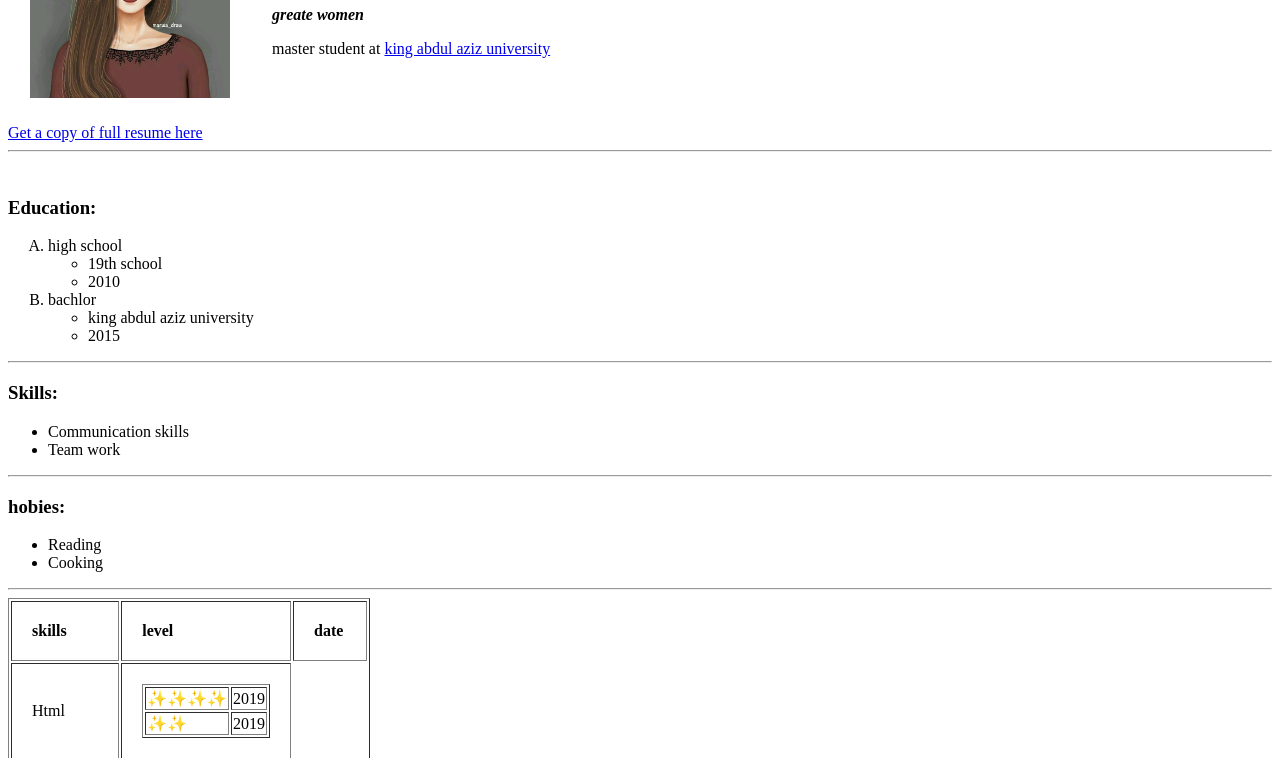
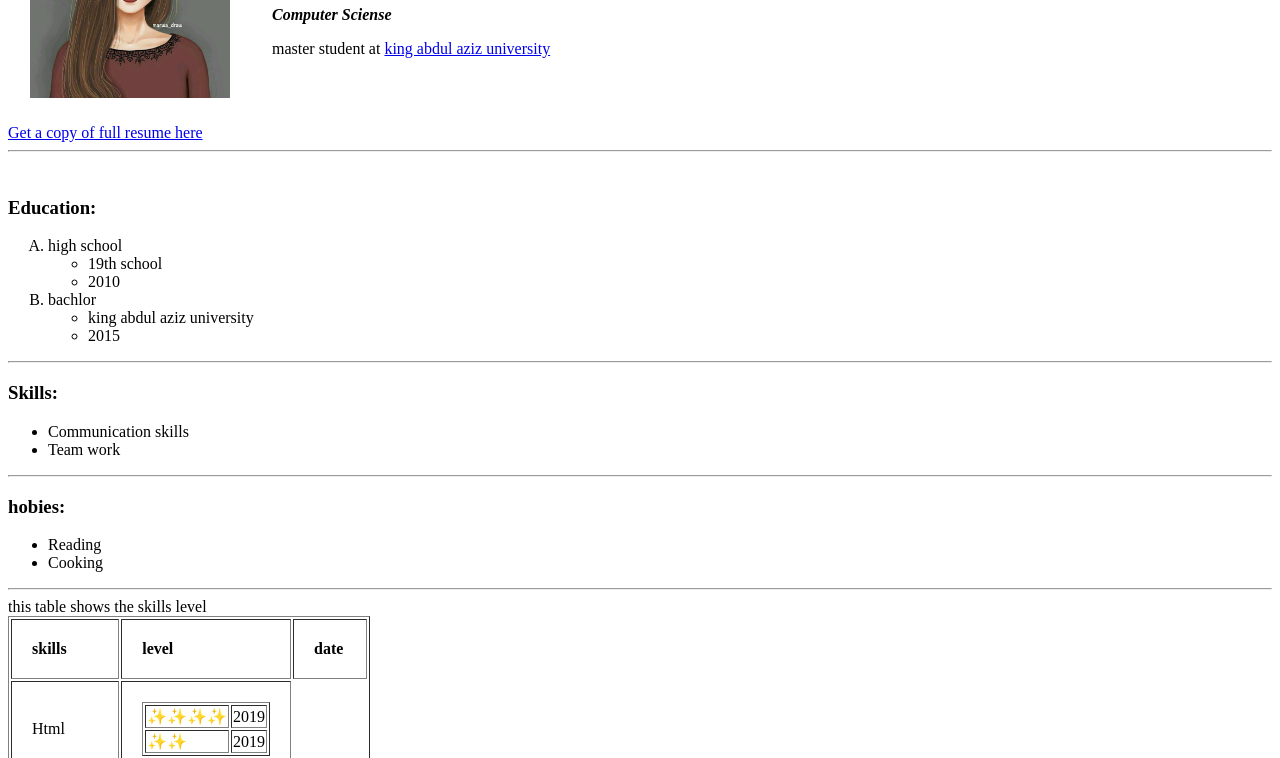
Before and after one commit to 7ananAhmed/CV, a plain HTML site: page index.html in a window 1280 px wide. Shown: the part 132-890 px from the top of the page. Drawn offline with Linux system fonts and the light colour scheme.

Commit message:
Update index.html

```diff
--- a/index.html
+++ b/index.html
@@ -14,7 +14,7 @@
       </td>
       <td>
         <h1>Hanan Batarfi</h1>
-        <strong><em>greate women</em></strong>
+        <strong><em>Computer Sciense</em></strong>
         <p>master student at <a href="https://www.kau.edu.sa/Home.aspx"> king abdul aziz university</a></p>
 
       </td>
@@ -86,8 +86,10 @@
 
       </tr>
     </tbody>
-  <tfoot>
-
+ <tfoot>
+<tr>
+  this table shows the skills level
+</tr>
   </tfoot>
   </table>
   <p> <a href="contact me.html">contact me</a> </p>
```
